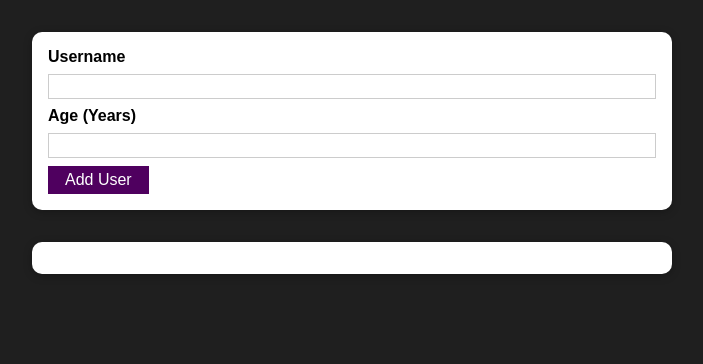
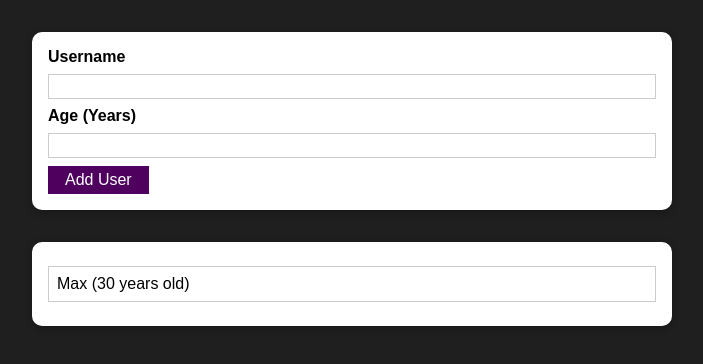
Before and after one commit to IvanILnitskyi13/react-the-complite-guide, a React (Create React App) app: page / in a window 1280 px wide. Shown: the top 364 px of the page, without its empty margins (288-991 px from the left). Built offline with nearby package versions, Linux system fonts and the light colour scheme.

Commit message:
managing a list of users

```diff
--- a/src/App.js
+++ b/src/App.js
@@ -1,12 +1,30 @@
-import React from "react";
+import React, { useState } from "react";
 import AddUser from "./components/Users/AddUser";
 import UserList from "./components/Users/UserList";
 
 function App() {
+  const [usersList, setUsersList] = useState([
+    { id: 0, name: "Max", age: "30" },
+  ]);
+
+  const addUserHandler = (enteredUser) => {
+    setUsersList((prevUsersList) => {
+      const updatedUsersList = [...prevUsersList];
+
+      updatedUsersList.unshift({
+        id: enteredUser.id,
+        name: enteredUser.name,
+        age: enteredUser.age,
+      });
+
+      return updatedUsersList;
+    });
+  };
+
   return (
     <div>
-      <AddUser />
-      <UserList users={[]} />
+      <AddUser onAddUser={addUserHandler} />
+      <UserList users={usersList} />
     </div>
   );
 }
--- a/src/components/Users/AddUser.js
+++ b/src/components/Users/AddUser.js
@@ -17,6 +17,12 @@ const AddUser = (props) => {
     if (+enteredAge < 1) {
       return;
     }
+
+    props.onAddUser({
+      id: Math.random().toString(),
+      name: enteredUsername,
+      age: enteredAge,
+    });
 
     setEnteredUsername("");
     setEnteredAge("");
--- a/src/components/Users/UserList.js
+++ b/src/components/Users/UserList.js
@@ -6,11 +6,11 @@ const UserList = (props) => {
   return (
     <Card className={classes.users}>
       <ul>
-        {props.users.map((user) => {
-          <li>
+        {props.users.map((user) => (
+          <li key={user.id}>
             {user.name} ({user.age} years old)
-          </li>;
-        })}
+          </li>
+        ))}
       </ul>
     </Card>
   );
```
